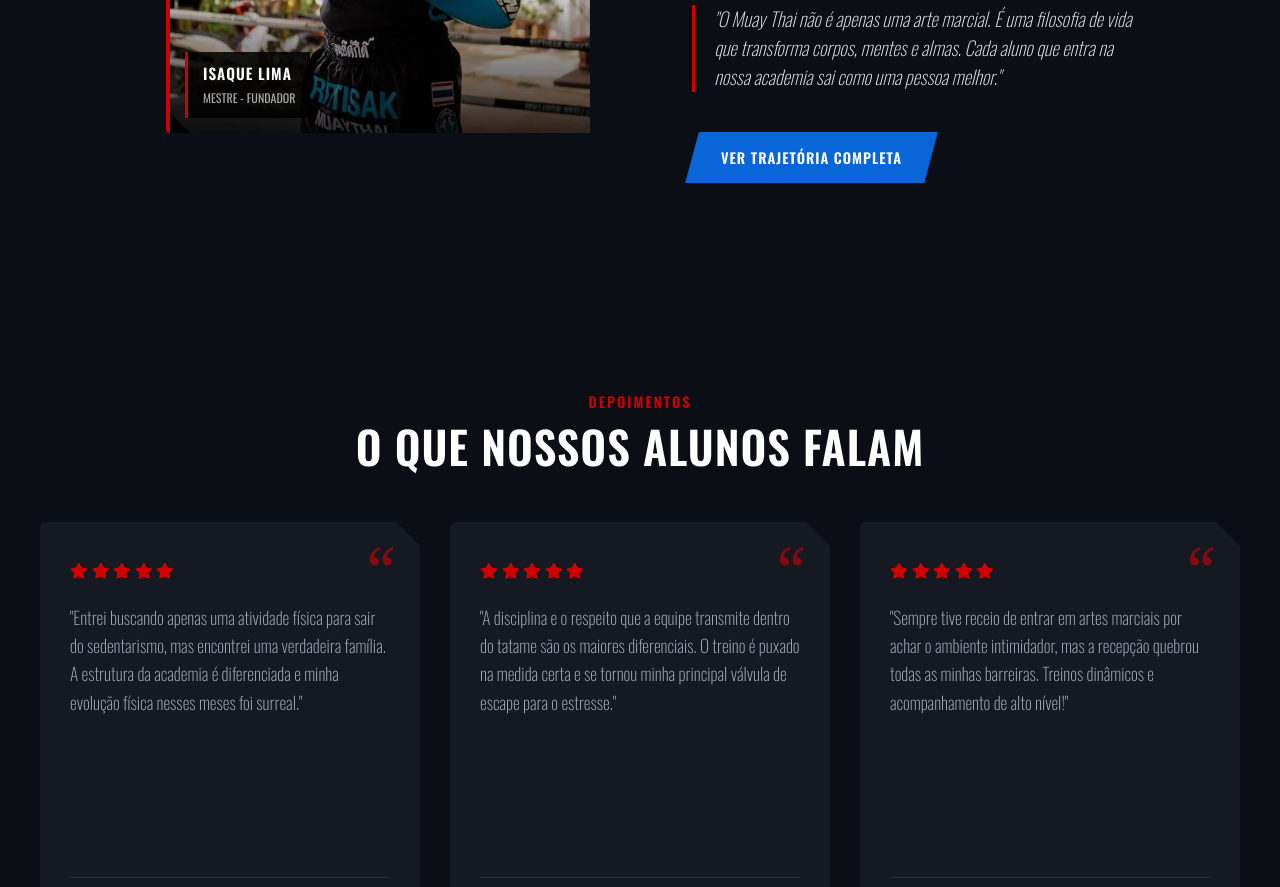
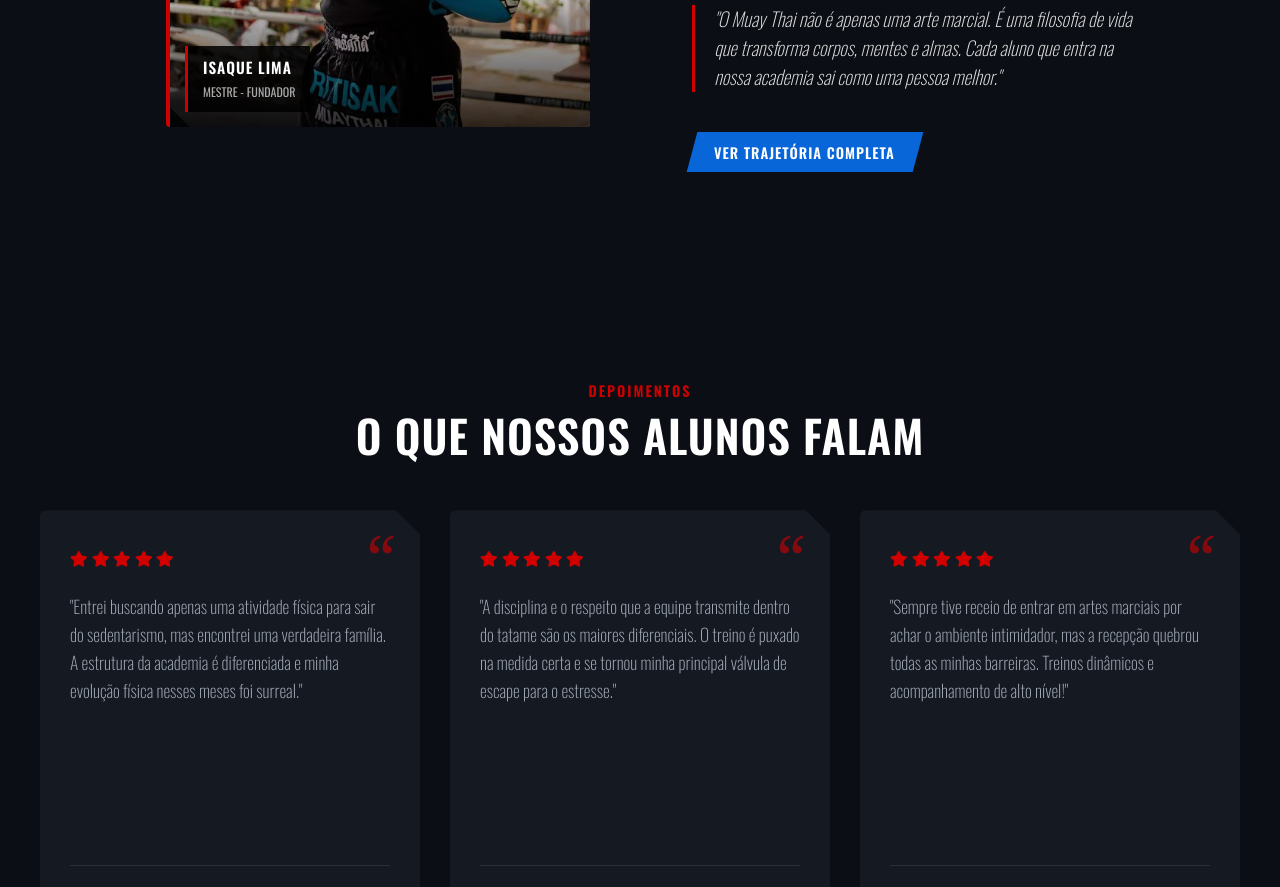
Before and after one commit to michelNice/arena-siam-fight, a React (Vite) app: page / in a window 1280 px wide. Shown: the part 2240-3127 px from the top of the page. Built offline with nearby package versions, Linux system fonts and the light colour scheme.

Commit message:
fix(founder): use default button padding from mixin

```diff
--- a/src/components/FounderSection/FounderSection.scss
+++ b/src/components/FounderSection/FounderSection.scss
@@ -1,4 +1,3 @@
-
 @use '../../styles/Colors.scss' as *;
 @use '../../styles/Buttons.scss' as buttons;
 
@@ -176,13 +175,9 @@
             line-height: 1.5;
         }
     }
+
     &__btn {
-        @include buttons.button-base(
-            $font-size: 0.9rem,
-            $skew: -15deg,
-            $padding: 0.95rem 1.8rem
-        );
-
+        @include buttons.button-base($font-size: 0.9rem, $skew: -15deg);
         @include buttons.button-secondary;
 
         align-self: flex-start;
```
